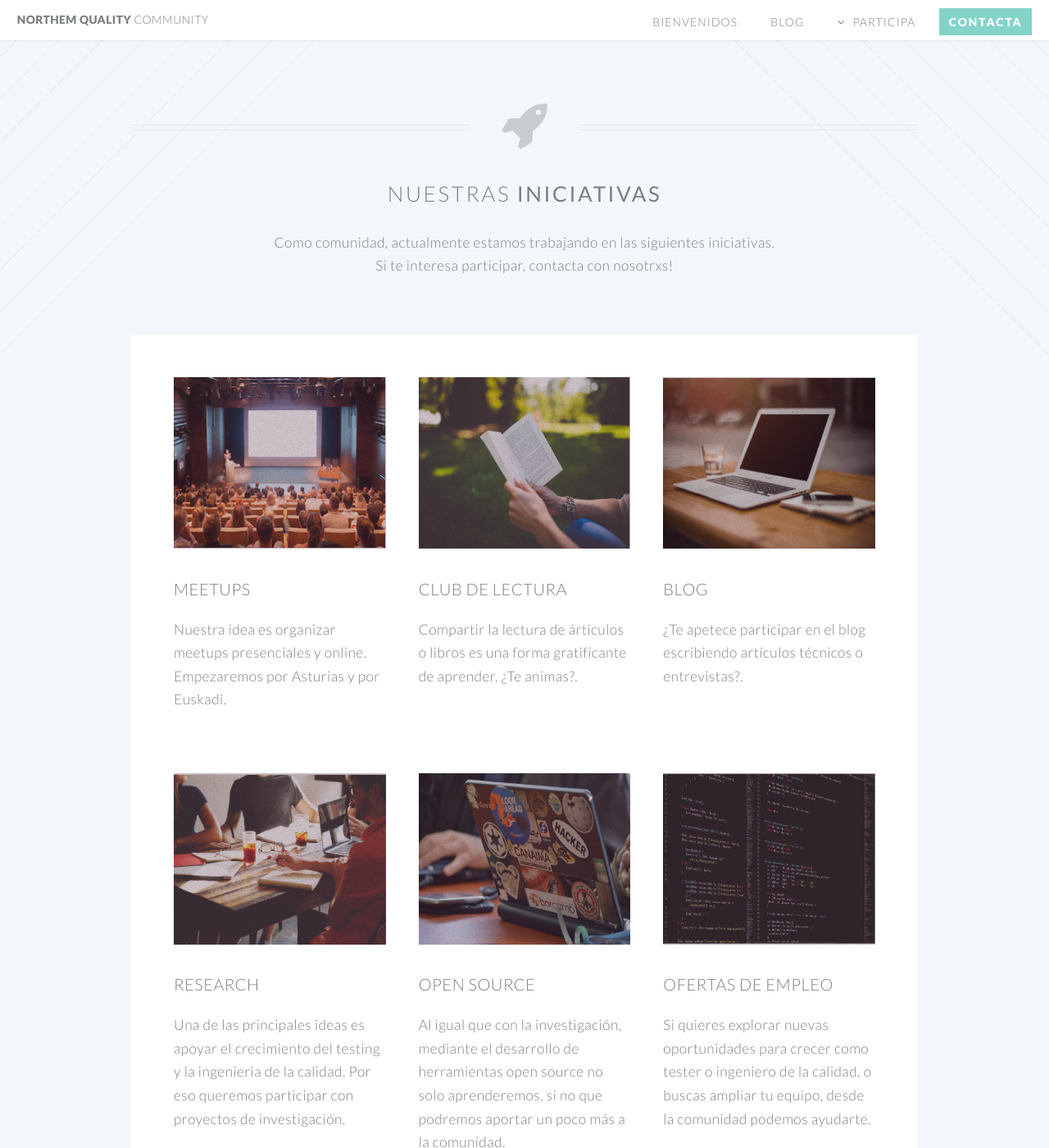
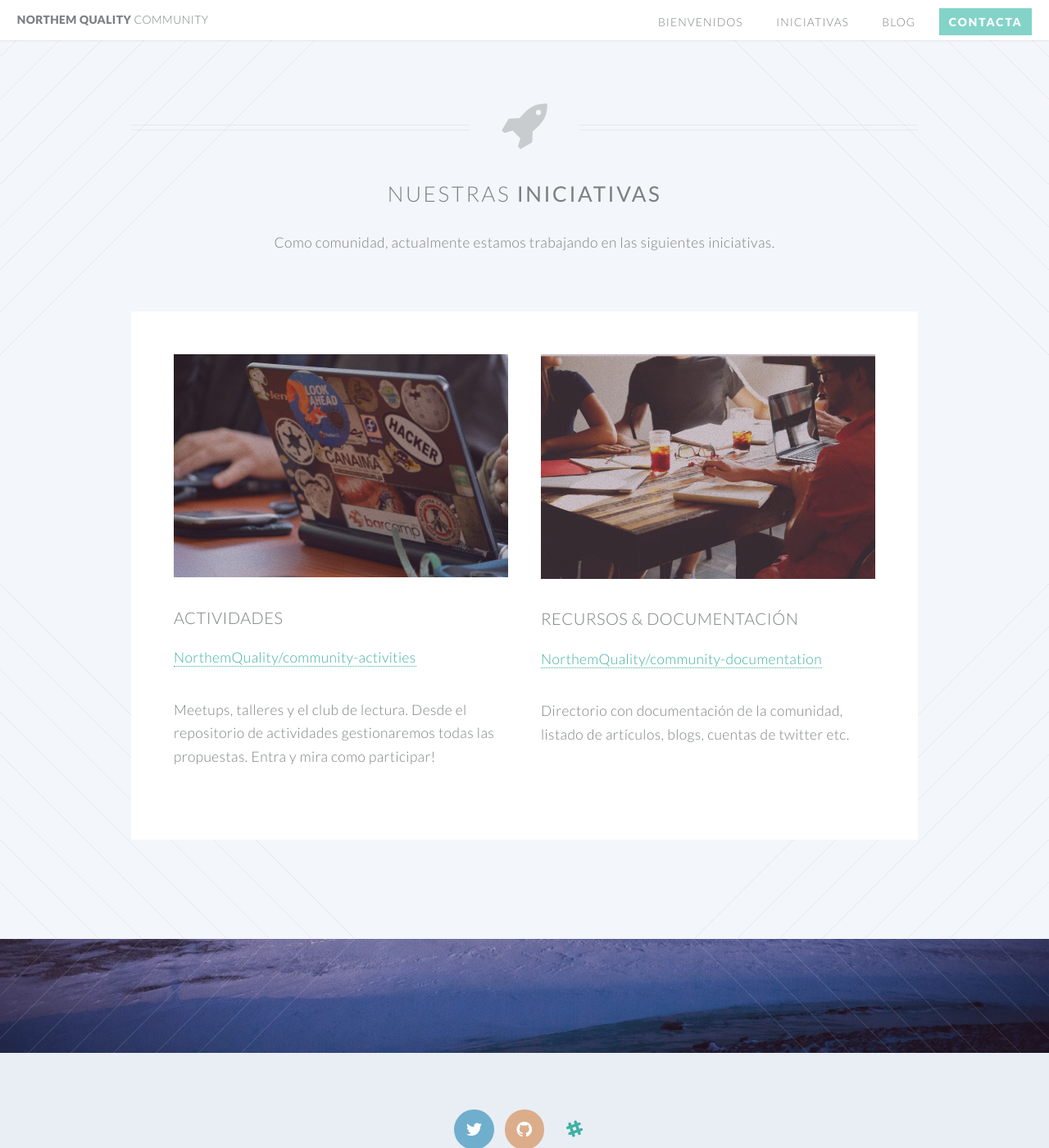
Before and after one commit to NorthemQuality/northemquality.github.io, a Jekyll site: the page built from iniciativas.html, in a window 1280 px wide and 1400 px high. Shown: the whole window at 82% size. Built offline with Jekyll 4.4.1, drawn with Linux system fonts in a browser that asks for light colours; some of the changed text lies outside the part shown.

Commit message:
Cambios en los apartados.

```diff
--- a/_includes/footer.html
+++ b/_includes/footer.html
@@ -12,7 +12,7 @@
     </ul>
 
     <ul class="copyright">
-        <li>&copy; Northem Quality</li><li>Design: <a href="http://html5up.net">HTML5 UP</a></li>
+        <li>&copy; NorthemQuality</li><li>Design: <a href="http://html5up.net">HTML5 UP</a></li>
     </ul>
 
 </footer>
--- a/_includes/header.html
+++ b/_includes/header.html
@@ -3,15 +3,8 @@
 				<nav id="nav">
 					<ul>
 						<li><a href="/">Bienvenidos</a></li>
+						<li><a href="/iniciativas.html">Iniciativas</a></li>
 						<li><a href="https://medium.com/@northemquality">Blog</a></li>
-						<li class="submenu">
-							<a href="">Participa</a>
-							<ul>
-								<li><a href="/iniciativas.html">Iniciativas</a></li>
-								<li><a href="/meetups.html">Meetups</a></li>
-								<li><a href="/codigoconducta.html">Código de conducta</a></li>
-							</ul>
-						</li>
 						<li><a href="/contacta.html" class="button special">Contacta</a></li>
 					</ul>
 				</nav>
--- a/iniciativas.html
+++ b/iniciativas.html
@@ -8,105 +8,35 @@ layout: default
 					<span class="icon fa-rocket"></span>
 					<h2>Nuestras <strong>Iniciativas</strong></h2>
 					<p>Como comunidad, actualmente estamos trabajando en las siguientes iniciativas. </p>
-					<p>Si te interesa participar, contacta con nosotrxs!</p>
 				</header>
 
 				<!-- One -->
 				<section class="wrapper style4 container">
 						<div class="row">
-							<div class="4u">
+							<div class="6u">
 
 								<section>
-									<a href="#" class="image featured"><img src="images/meetup.png" alt="meetup" height="209"/></a>
+									<a href="#" class="image featured"><img src="images/opensource.png" alt="actividades" /></a>
 									<header>
-										<h3>Meetups</h3>
+										<h3>Actividades</h3>
 									</header>
-									<p>Nuestra idea es organizar meetups presenciales y online. Empezaremos por Asturias y por Euskadi.</p>
+									<p><a href="https://github.com/NorthemQuality/community-activities" target="_blank">NorthemQuality/community-activities</a> </p>
+									<p>Meetups, talleres y el club de lectura. Desde el repositorio de actividades gestionaremos todas las propuestas. Entra y mira como participar!</p>
 								</section>
 
 							</div>
-							<div class="4u">
+							<div class="6u">
 
 								<section>
-									<a href="#" class="image featured"><img src="images/clublectura.png" alt="club lectura" height="209"/></a>
+									<a href="#" class="image featured"><img src="images/research.png" alt="documentación"  /></a>
 									<header>
-										<h3>Club de lectura</h3>
+										<h3>Recursos & documentación</h3>
 									</header>
-									<p>Compartir la lectura de árticulos o libros es una forma gratificante de aprender. ¿Te animas?.</p>
+									<p><a href="https://github.com/NorthemQuality/community-documentation" target="_blank">NorthemQuality/community-documentation</a> </p>
+									<p>Directorio con documentación de la comunidad, listado de artículos, blogs, cuentas de twitter etc.</p>
 								</section>
 
 							</div>
-							<div class="4u">
-
-								<section>
-									<a href="#" class="image featured"><img src="images/blog.png" alt="blog" height="209"/></a>
-									<header>
-										<h3>Blog</h3>
-									</header>
-									<p>¿Te apetece participar en el blog escribiendo artículos técnicos o entrevistas?.</p>
-								</section>
-
-							</div>
-						</div>
-						<div class="row">
-							<div class="4u">
-
-								<section>
-									<a href="#" class="image featured"><img src="images/research.png" alt="research" height="209"/></a>
-									<header>
-										<h3>Research</h3>
-									</header>
-									<p>Una de las principales ideas es apoyar el crecimiento del testing y la ingenieria de la calidad. Por eso queremos participar con proyectos de investigación.</p>
-								</section>
-
-							</div>
-							<div class="4u">
-
-								<section>
-									<a href="#" class="image featured"><img src="images/opensource.png" alt="open source" height="209"/></a>
-									<header>
-										<h3>Open source</h3>
-									</header>
-									<p>Al igual que con la investigación, mediante el desarrollo de herramientas open source no solo aprenderemos, si no que podremos aportar un poco más a la comunidad.</p>
-								</section>
-
-							</div>
-							<div class="4u">
-
-								<section>
-									<a href="#" class="image featured"><img src="images/job.png" alt="empleo" height="209"/></a>
-									<header>
-										<h3>Ofertas de empleo</h3>
-									</header>
-									<p>Si quieres explorar nuevas oportunidades para crecer como tester o ingeniero de la calidad, o buscas ampliar tu equipo, desde la comunidad podemos ayudarte.</p>
-								</section>
-
-							</div>
-						</div>
-						<div class="row">
-							<div class="4u">
-
-								<section>
-									<a href="#" class="image featured"><img src="images/documentos.png" alt="repositorio documental" height="209"/></a>
-									<header>
-										<h3>Recursos</h3>
-									</header>
-									<p>Listado de blogs, cuentas interesantes de twitter, otras comunidades, charlas etc. Lo que necesites.</p>
-								</section>
-
-							</div>
-							<div class="4u">
-
-								<section>
-									<a href="#" class="image featured"><img src="images/formacion.png" alt="formación" height="209"/></a>
-									<header>
-										<h3>Formación</h3>
-									</header>
-									<p>Como comunidad queremos apoyar el crecimiento profesional, por lo que la idea es compartir lo que sabemos.</p>
-								</section>
-
-							</div>
-
 						</div>
 					</section>
 
```
Also changed, not shown: index.html (+12 -12 lines), meetups.html (deleted, +0 -58 lines), Gemfile.lock, images/clublectura.png (deleted), images/documentos.png (deleted), images/formacion.png (deleted), images/meetup.png (deleted).
